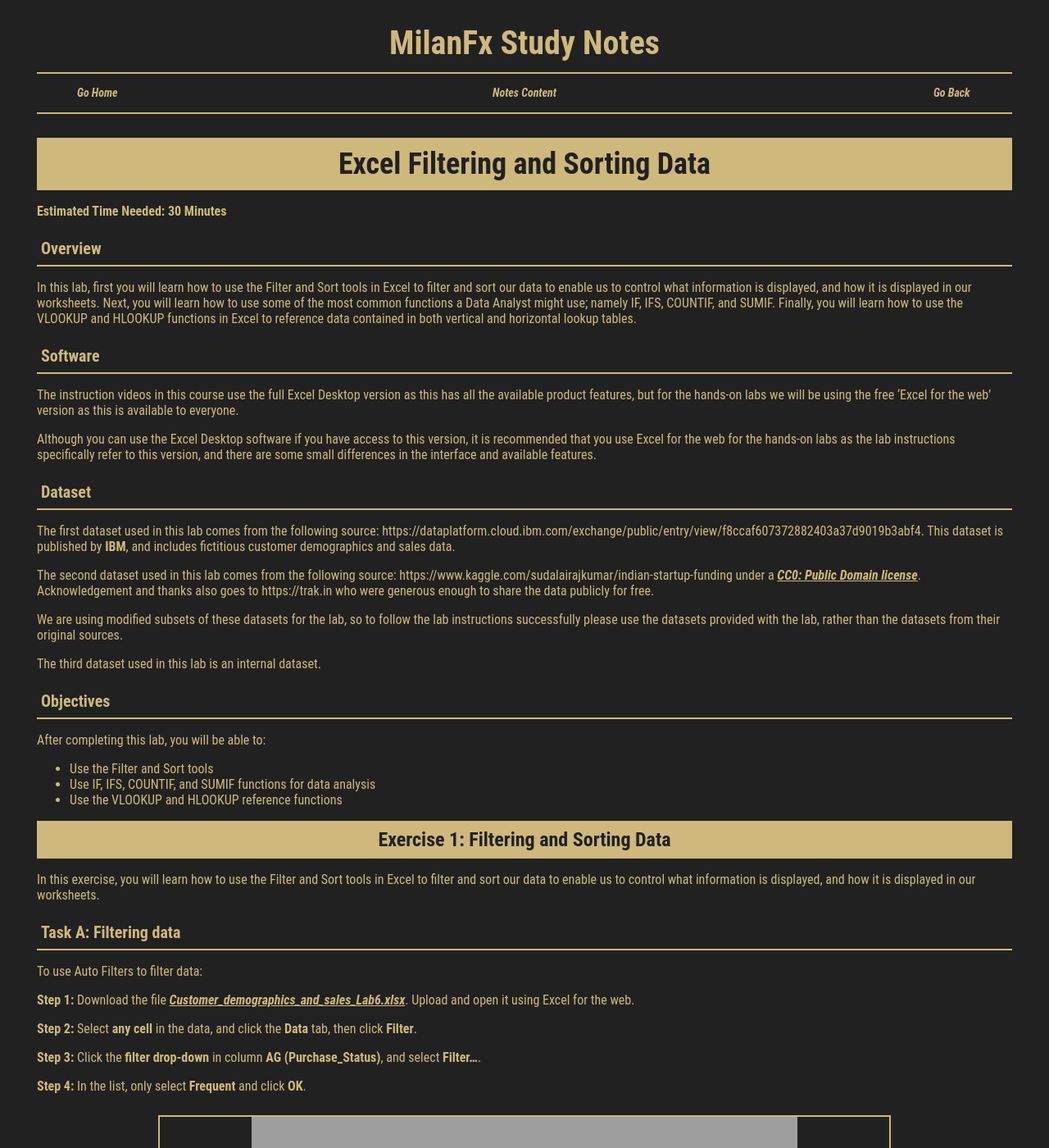
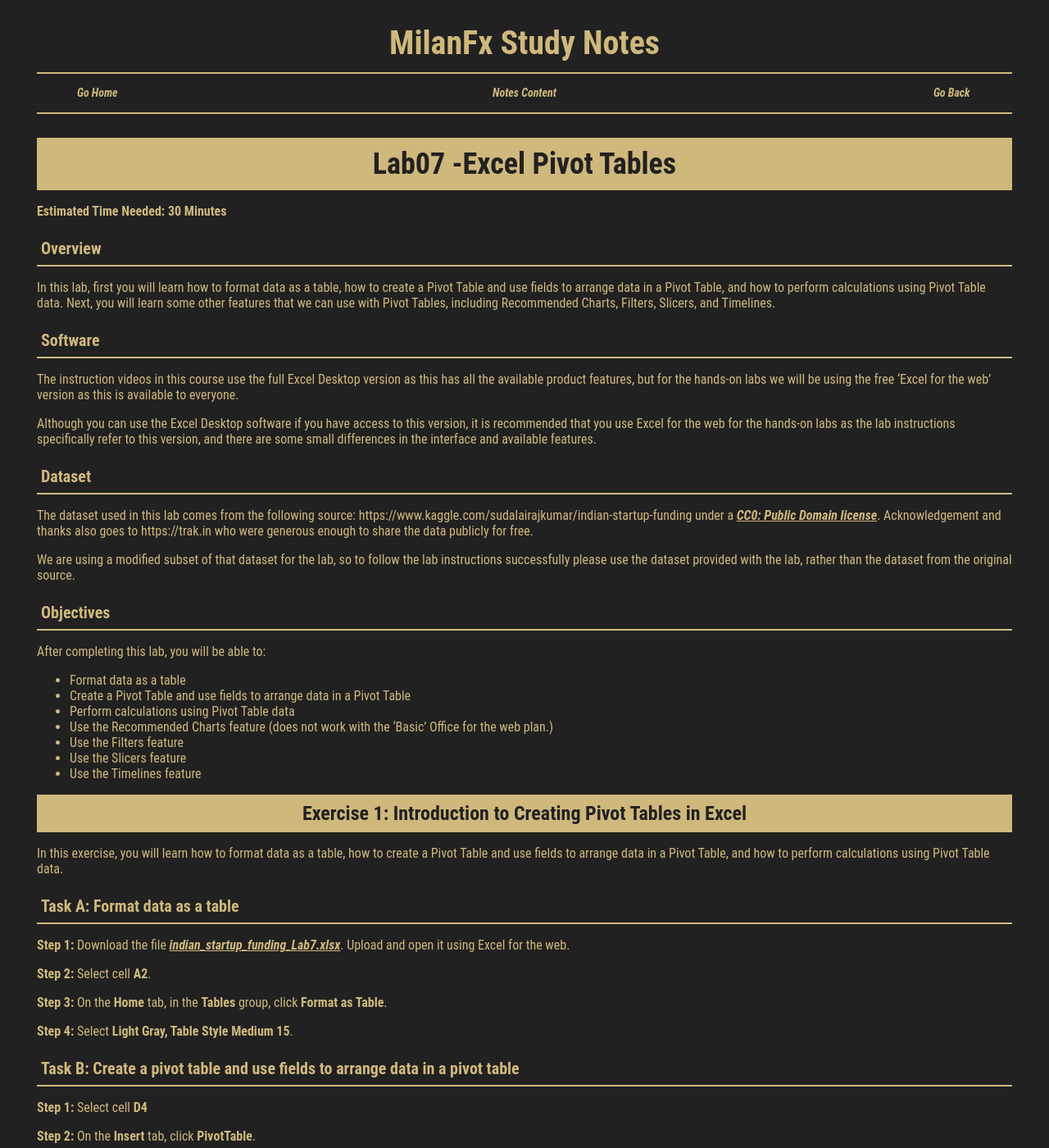
Before and after one commit to milanfx/milanfx.github.io, a Jekyll site: the page built from test.md, in a window 1280 px wide and 1400 px high. Shown: the whole window at 82% size. Built offline with Jekyll 4.4.1, drawn with Linux system fonts in a browser that asks for light colours; our own code applies the rules of GitHub Pages for plain Markdown files; some of the changed text lies outside the part shown; grey boxes are pictures that could not be loaded.

Commit message:
Update test.md

```diff
--- a/test.md
+++ b/test.md
@@ -1,19 +1,15 @@
 ---
 layout: page
-title: Milanfx Study Notes
-permalink: /xxx/
+permalink: /BI02Lab07/
 ---
 
-
-
-
-# Excel Filtering and Sorting Data
+# Lab07 -Excel Pivot Tables
 
 **Estimated Time Needed: 30 Minutes**
 
 ### Overview
 
-In this lab, first you will learn how to use the Filter and Sort tools in Excel to filter and sort our data to enable us to control what information is displayed, and how it is displayed in our worksheets. Next, you will learn how to use some of the most common functions a Data Analyst might use; namely IF, IFS, COUNTIF, and SUMIF. Finally, you will learn how to use the VLOOKUP and HLOOKUP functions in Excel to reference data contained in both vertical and horizontal lookup tables.
+In this lab, first you will learn how to format data as a table, how to create a Pivot Table and use fields to arrange data in a Pivot Table, and how to perform calculations using Pivot Table data. Next, you will learn some other features that we can use with Pivot Tables, including Recommended Charts, Filters, Slicers, and Timelines.
 
 ### Software
 
@@ -23,184 +19,150 @@
 
 ### Dataset
 
-The first dataset used in this lab comes from the following source: https://dataplatform.cloud.ibm.com/exchange/public/entry/view/f8ccaf607372882403a37d9019b3abf4. This dataset is published by **IBM**, and includes fictitious customer demographics and sales data.
-
-The second dataset used in this lab comes from the following source: https://www.kaggle.com/sudalairajkumar/indian-startup-funding under a **[CC0: Public Domain license](https://creativecommons.org/publicdomain/zero/1.0/)**.
+The dataset used in this lab comes from the following source: https://www.kaggle.com/sudalairajkumar/indian-startup-funding under a **[CC0: Public Domain license](https://creativecommons.org/publicdomain/zero/1.0/)**.
 Acknowledgement and thanks also goes to https://trak.in who were generous enough to share the data publicly for free.
 
-We are using modified subsets of these datasets for the lab, so to follow the lab instructions successfully please use the datasets provided with the lab, rather than the datasets from their original sources.
-
-The third dataset used in this lab is an internal dataset.
+We are using a modified subset of that dataset for the lab, so to follow the lab instructions successfully please use the dataset provided with the lab, rather than the dataset from the original source.
 
 ### Objectives
 
 After completing this lab, you will be able to:
 
-- Use the Filter and Sort tools
-- Use IF, IFS, COUNTIF, and SUMIF functions for data analysis
-- Use the VLOOKUP and HLOOKUP reference functions
+- Format data as a table
+- Create a Pivot Table and use fields to arrange data in a Pivot Table
+- Perform calculations using Pivot Table data
+- Use the Recommended Charts feature (does not work with the 'Basic' Office for the web plan.)
+- Use the Filters feature
+- Use the Slicers feature
+- Use the Timelines feature
 
-## Exercise 1: Filtering and Sorting Data
+## Exercise 1: Introduction to Creating Pivot Tables in Excel
 
-In this exercise, you will learn how to use the Filter and Sort tools in Excel to filter and sort our data to enable us to control what information is displayed, and how it is displayed in our worksheets.
+In this exercise, you will learn how to format data as a table, how to create a Pivot Table and use fields to arrange data in a Pivot Table, and how to perform calculations using Pivot Table data.
 
-### Task A: Filtering data
+### Task A: Format data as a table
 
-To use Auto Filters to filter data:
+**Step 1:** Download the file **[indian_startup_funding_Lab7.xlsx](https://cf-courses-data.s3.us.cloud-object-storage.appdomain.cloud/IBMDeveloperSkillsNetwork-DA0130EN-SkillsNetwork/Hands-on%20Labs/Lab%207%20-%20Using%20Pivot%20Tables/indian_startup_funding_Lab7.xlsx)**. Upload and open it using Excel for the web.
 
-**Step 1:** Download the file **[Customer_demographics_and_sales_Lab6.xlsx](https://cf-courses-data.s3.us.cloud-object-storage.appdomain.cloud/IBMDeveloperSkillsNetwork-DA0130EN-SkillsNetwork/Hands-on%20Labs/Lab%206%20-%20Filtering%20and%20Sorting%20Data%20using%20Functions%20for%20Data%20Analysis/Customer_demographics_and_sales_Lab6.xlsx)**. Upload and open it using Excel for the web.
+**Step 2:** Select cell **A2**.
 
-**Step 2:** Select **any cell** in the data, and click the **Data** tab, then click **Filter**.
+**Step 3:** On the **Home** tab, in the **Tables** group, click **Format as Table**.
 
-**Step 3:** Click the **filter drop-down** in column **AG (Purchase_Status)**, and select **Filter...**.
+**Step 4:** Select **Light Gray, Table Style Medium 15**.
 
-**Step 4:** In the list, only select **Frequent** and click **OK**.
+### Task B: Create a pivot table and use fields to arrange data in a pivot table
 
-<div align="center"><div style="display: inline-grid; border: 2px solid var(--word); margin:10px 0px;"><img src="https://cf-courses-data.s3.us.cloud-object-storage.appdomain.cloud/IBMDeveloperSkillsNetwork-DA0130EN-SkillsNetwork/Hands-on%20Labs/Lab%206%20-%20Filtering%20and%20Sorting%20Data%20using%20Functions%20for%20Data%20Analysis/images/1.A.4.png" style="width:890px; max-height:500px; object-fit:contain;"></div></div>
+**Step 1:** Select cell **D4**
 
-**Step 5:** Click the **filter drop-down** in the column **AG**, and click **Clear Filter From “Purchase_Status”**.
+**Step 2:** On the **Insert** tab, click **PivotTable**.
 
-<div align="center"><div style="display: inline-grid; border: 2px solid var(--word); margin:10px 0px;"><img src="https://cf-courses-data.s3.us.cloud-object-storage.appdomain.cloud/IBMDeveloperSkillsNetwork-DA0130EN-SkillsNetwork/Hands-on%20Labs/Lab%206%20-%20Filtering%20and%20Sorting%20Data%20using%20Functions%20for%20Data%20Analysis/images/1.A.5.png" style="width:890px; max-height:500px; object-fit:contain;"></div></div>
+**Step 3:** Click **OK**.
 
-**Step 6:** Click the **filter drop-down** in column **AE (T_Type)**, and select **Filter...**.
+<div align="center"><div style="display: inline-grid; border: 2px solid var(--word); margin:10px 0px;"><img src="https://cf-courses-data.s3.us.cloud-object-storage.appdomain.cloud/IBMDeveloperSkillsNetwork-DA0130EN-SkillsNetwork/Hands-on%20Labs/Lab%207%20-%20Using%20Pivot%20Tables/images/1.B.3.png" style="width:890px; max-height:500px; object-fit:contain;"></div></div>
 
-**Step 7:** In the list, only select **Cancelled** and click **OK**.
+**Step 4:** Double-click **Sheet1**, type **Pivot1** and click **OK**.
 
-**Step 8:** Click the **filter drop-down** in column **AF (Purchase_Touchpoint)**, and select **Filter...**.
+**Step 5:** In the fields list, drag **Industry Vertical** to **Rows**.
 
-**Step 9:** In the list, only select **Desktop** and click **OK**.
+**Step 6:** In the fields list, drag **City Location** to **Rows** above **Industry Vertical**.
 
-**Step 10:** On the **Data** tab, click **Clear**.
+**Step 7:** In the fields list, drag **Startup Name** to **Rows** below **Industry Vertical**.
 
-<div align="center"><div style="display: inline-grid; border: 2px solid var(--word); margin:10px 0px;"><img src="https://cf-courses-data.s3.us.cloud-object-storage.appdomain.cloud/IBMDeveloperSkillsNetwork-DA0130EN-SkillsNetwork/Hands-on%20Labs/Lab%206%20-%20Filtering%20and%20Sorting%20Data%20using%20Functions%20for%20Data%20Analysis/images/1.A.10.png" style="width:890px; max-height:500px; object-fit:contain;"></div></div>
+**Step 8:** In the fields list, drag **Amount in USD** to **Values**.
 
-To use Custom Filters to filter data:
+**Step 9:** Use the drop down arrow for the **City Location** and Sort By Value  in descending order (Largest to smallest) by the **Count of Amount in USD**.
 
-- a. Click the **filter drop-down** in column **AD (Order_Value)**, then **Number Filters>Top 10...**.
+<div align="center"><div style="display: inline-grid; border: 2px solid var(--word); margin:10px 0px;"><img src="https://cf-courses-data.s3.us.cloud-object-storage.appdomain.cloud/IBMDeveloperSkillsNetwork-DA0130EN-SkillsNetwork/images/sorting1.png" style="width:890px; max-height:500px; object-fit:contain;"></div></div>
 
-- b. Change the value from **10 to 50** and Click **OK**.
+<div align="center"><div style="display: inline-grid; border: 2px solid var(--word); margin:10px 0px;"><img src="https://cf-courses-data.s3.us.cloud-object-storage.appdomain.cloud/IBMDeveloperSkillsNetwork-DA0130EN-SkillsNetwork/images/sorting2.png" style="width:890px; max-height:500px; object-fit:contain;"></div></div>
 
-- c. Click the **filter drop-down** in the column **AD**, and click **Clear Filter From “Order_Value”**.
+**Step 10:** In the ribbon, select the **PivotTable** tab, click **Settings**, then in the **PivotTable Settings** pane, under **Layout**, select **Single column**.
 
-### Task B: Sorting data
+**Step 11:** Right-click on the row label Amritsar and select **Expand/Collapse** and **Collapse Entire Field**.
 
-**Step 1:** On the **Data** tab, click Custom Sort to open a dialog box like below.
+<div align="center"><div style="display: inline-grid; border: 2px solid var(--word); margin:10px 0px;"><img src="https://cf-courses-data.s3.us.cloud-object-storage.appdomain.cloud/IBMDeveloperSkillsNetwork-DA0130EN-SkillsNetwork/images/collapse.png" style="width:890px; max-height:500px; object-fit:contain;"></div></div>
 
-<div align="center"><div style="display: inline-grid; border: 2px solid var(--word); margin:10px 0px;"><img src="https://cf-courses-data.s3.us.cloud-object-storage.appdomain.cloud/IBMDeveloperSkillsNetwork-DA0130EN-SkillsNetwork/Hands-on%20Labs/Lab%206%20-%20Filtering%20and%20Sorting%20Data%20using%20Functions%20for%20Data%20Analysis/images/2.B.1.png" style="width:890px; max-height:500px; object-fit:contain;"></div></div>
+### Task C: Perform a simple calculation in a pivot table
 
-**Step 2:** Click the **Column drop-down** of row **Sort By**, select **Order_Ship_Date**.
+**Step 1:** In the **PivotTable Fields** pane, in the **Values** section, click the drop-down arrow next to **Count of Amount in USD**, and click **Value Field Settings**.
 
-**Step 3:** Click the **Order drop-down** of row **Sort By**, select **Sort Ascending**.
+**Step 2:** Select **Summarize value field by - Sum**.
 
-**Step 4:** Click **Add**.
+<div align="center"><div style="display: inline-grid; border: 2px solid var(--word); margin:10px 0px;"><img src="https://cf-courses-data.s3.us.cloud-object-storage.appdomain.cloud/IBMDeveloperSkillsNetwork-DA0130EN-SkillsNetwork/Hands-on%20Labs/Lab%207%20-%20Using%20Pivot%20Tables/images/1.C.2.png" style="width:890px; max-height:500px; object-fit:contain;"></div></div>
 
-**Step 5:** Click the **Column drop-down** of row **Then By**, select **Order_Value**.
+**Step 3:** Click **OK**.
 
-**Step 6:** Click the **Order drop-down** of row **Then By**, select **Sort Descending**.
+**Step 4:** Select the column called **Sum of Amount in USD** and then on the **Home** tab, select **Accounting Number Format - $ English (United States)**.
 
-**Step 7:** Click **OK**.
+## Exercise 2: Pivot Table Features
 
-## Exercise 2: Useful Functions for Data Analysis
+In this exercise, you will learn some other features that we can use with Pivot Tables, including Recommended Charts, Filters, Slicers, and Timelines.
 
-In this exercise, you will learn how to use some of the most common functions a Data Analyst might use; namely IF, IFS, COUNTIF, and SUMIF.
+- **NOTE:** The 'Recommended Charts' feature only works with 'full' Office for the web plans (those plans that come with an Office 365 subscription). Recommended Charts do not work with the 'basic' plan that comes with a Microsoft Account.
 
-### Task A: Use of IF to apply one condition
+### Task A: Use of the Recommended Charts feature (Optional: If you have a full Office for the web plan)
 
-**Step 1:** Select column **AF**, right-click, **Insert**.
+**Step 1:** Switch to worksheet **indian-startup-funding**.
 
-**Step 2:** In cell **AF1**, type **Complete?**.
+**Step 2:** Select column **F (City Location)**.
 
-**Step 3:** In cell **AF2**, type **=IF(AE2="Complete","Yes","No")** and press Enter.
+**Step 3:** On the **Insert** tab, select **Recommended Charts**.
 
-**Step 4:** Double-click the **Fill Handle of AF2** to copy down the column.
+**Step 4:** Click **+ Insert PivotChart**.
 
-### Task B: Use of Nested IF to apply multiple conditions
+<div align="center"><div style="display: inline-grid; border: 2px solid var(--word); margin:10px 0px;"><img src="https://cf-courses-data.s3.us.cloud-object-storage.appdomain.cloud/IBMDeveloperSkillsNetwork-DA0130EN-SkillsNetwork/Hands-on%20Labs/Lab%207%20-%20Using%20Pivot%20Tables/images/2.A.4.png" style="width:890px; max-height:500px; object-fit:contain;"></div></div>
 
-**Step 1:** Select column **AE**, right-click, **Insert**.
+**Step 5:** Switch to worksheet **indian-startup-funding** again.
 
-**Step 2:** In cell **AE1**, type **Order Size (IF)**.
+**Step 6:** Select column **C, D, E**.
 
-**Step 3:** In cell **AE2**, type **=IF(AD2>300,"Large",IF(AD2>100,"Medium",IF(AD2>0,"Small")))** and press **Enter**.
+**Step 7:** On the **Insert** tab, select **Recommended Charts**.
 
-**Step 4:** Double-click the **Fill Handle of AE2** to copy down the column.
+**Step 8:** Choose the recommended chart, and click **+ Insert PivotChart**.
 
-### Task C: Use of IFS to apply multiple conditions (alternative of Nested IF)
+<div align="center"><div style="display: inline-grid; border: 2px solid var(--word); margin:10px 0px;"><img src="https://cf-courses-data.s3.us.cloud-object-storage.appdomain.cloud/IBMDeveloperSkillsNetwork-DA0130EN-SkillsNetwork/Hands-on%20Labs/Lab%207%20-%20Using%20Pivot%20Tables/images/recommend1.png" style="width:890px; max-height:500px; object-fit:contain;"></div></div>
 
-**Step 1:** Select column **AE**, right-click, **Insert**.
+### Task B: Use of the Filters feature
 
-**Step 2:** In cell **AE1**, type **Order Size (IFS)**.
+**Step 1:** Switch to worksheet **Pivot1**.
 
-**Step 3:** In cell **AE2**, type **=IFS(AD2>300,"Large",AD2>100,"Medium",AD2>0,"Small")** and press **Enter**.
+**Step 2:** In the Pivot Table, click the **Row Labels** arrow.
 
-**Step 4:** Double-click the **Fill Handle of AE2** to copy down the column.
+**Step 3:** Select **City Location**, then **Filter...**.
 
-### Task D: Use of COUNTIF to count the number of cells that meet a specified criterion
+**Step 4:** Just select **Burnsville**, **Delhi**, **New York**, then click **OK** to display the amounts for startups in these three cities only.
 
-**Step 1:** Select cell **BX2** and type **count VISA card**.
+**Step 5:** In the Pivot Table, click the **Row Labels** arrow.
 
-**Step 2:** Select cell **BY2** and type **=COUNTIF(N2:N195,"VISA")** and press **Enter**.
+**Step 6:** Select **City Location**, then click **Clear Filter From 'City Location'** to display the startups in all cities again.
 
-### Task E: Use of SUMIF function to sum the values within a specified range that meet a specified criterion
+### Task C: Use of the Slicers feature
 
-**Step 1:** Select cell **BX3** and type **sum Large order**.
+**Step 1:** Download the file **[indian_startup_funding_Lab7_with_slicers_timelines.xlsx](https://cf-courses-data.s3.us.cloud-object-storage.appdomain.cloud/IBMDeveloperSkillsNetwork-DA0130EN-SkillsNetwork/Hands-on%20Labs/Lab%207%20-%20Using%20Pivot%20Tables/indian_startup_funding_Lab7_with_slicers_timelines.xlsx)**. Upload and open it using Excel for the web.
 
-**Step 2:** Select cell **BY3** and type **=SUMIF(AE2:AE195,"Large", AD2:AD195)** and press **Enter**.
+**Step 2:** Switch to worksheet **Pivot1** if you are not there.
 
-- Formula: **=SUMIF(range, criteria, [sum range])**.
+**Step 3:** In the **City Location** slicer, select **Burnsville**, then **Delhi**, then **New York**.
 
-### Task F: Use of SUMIFS function to sum the values within a specified range that meet multiple specified criteria
+**Step 4:** To filter by multiple selection in the **City Location** slicer, with **New York** still selected, press **CTRL** and select **Burnsville**, and then **Delhi**.
 
-**Step 1:** Select cell **BX4** and type **sum Large order with Baby Gen**.
+**Step 5:** To filter using more than one slicer, in the **Investors Name** slicer, select **Amour Infrastructure**, then press **CTRL** and select **Westbridge Capital**, and then **Breakthrough Energy Ventures**.
 
-**Step 2:** Select cell **BY4** and type **=SUMIFS(AD2:AD195, AE2:AE195,"Large", AL2:AL195,"BABY_BOOMERS")** and press **Enter**.
+**Step 6:** In the **City Location** slicer, click the **Clear Filter** button, then in the **Investors Name** slicer, click the **Clear Filter** button.
 
-- Formula: **=SUMIFS ([sum range], range1, criteria1, range2, criteria2, ...)**.
+### Task D: Use of the Timelines feature
 
-## Exercise 3: Using the VLOOKUP and HLOOKUP Functions
+**Step 1:** In the Date timeline, click **top right drop-down** and select **DAYS**, then scroll **left and right**.
 
-In this exercise, you will learn how to use the VLOOKUP and HLOOKUP functions in Excel to reference data contained in both vertical and horizontal lookup tables.
+<div align="center"><div style="display: inline-grid; border: 2px solid var(--word); margin:10px 0px;"><img src="https://cf-courses-data.s3.us.cloud-object-storage.appdomain.cloud/IBMDeveloperSkillsNetwork-DA0130EN-SkillsNetwork/Hands-on%20Labs/Lab%207%20-%20Using%20Pivot%20Tables/images/2.D.1.png" style="width:890px; max-height:500px; object-fit:contain;"></div></div>
 
-### Task A: Use of VLOOKUP to look up data in a table organized vertically
+**Step 2:** In the Date timeline, click **top right drop-down** and select **QUARTERS**.
 
-**Step 1:** Download the file **[indian_startup_funding_Lab6.xlsx](https://cf-courses-data.s3.us.cloud-object-storage.appdomain.cloud/IBMDeveloperSkillsNetwork-DA0130EN-SkillsNetwork/Hands-on%20Labs/Lab%206%20-%20Filtering%20and%20Sorting%20Data%20using%20Functions%20for%20Data%20Analysis/indian_startup_funding_Lab6.xlsx)**. Upload and open it using Excel for the web.
+**Step 3:** In the Date Timeline, select **2019 Q1**, then drag **2019 Q1 to 2019 Q3**.
 
-**Step 2:** In cell **K2,L2,M2,** type **VLOOKUP, Startup Name, Amount in USD** respectively.
+**Step 4:** In the Date timeline, click the **Clear Filter** icon.
 
-**Step 3:** Select and copy cells from **C9 to C15** and paste in cell **L3**.
-
-**Step 4:** In cell **M3**, type **=VLOOKUP(L3, C2:I113, 7, FALSE)** and press **Enter**.
-
-- Formula: **=VLOOKUP (value, table, col_index, [range_lookup])**.
-
-**Step 5:** Hover over the bottom-right corner of cell **M3**, and drag the Fill Handle down to the cell **M9**.
-
-**Step 6:** Select cells from **M3 to M9** and **select Number Format>Currency**.
-
-<div align="center"><div style="display: inline-grid; border: 2px solid var(--word); margin:10px 0px;"><img src="https://cf-courses-data.s3.us.cloud-object-storage.appdomain.cloud/IBMDeveloperSkillsNetwork-DA0130EN-SkillsNetwork/Hands-on%20Labs/Lab%206%20-%20Filtering%20and%20Sorting%20Data%20using%20Functions%20for%20Data%20Analysis/images/3.A.png" style="width:890px; max-height:500px; object-fit:contain;"></div></div>
-
-### Task B: Use of HLOOKUP to look up data in a table organized horizontally
-
-**Step 1:** Download the file **[Personal_Monthly_Expenditure_Lab6.xlsx](https://cf-courses-data.s3.us.cloud-object-storage.appdomain.cloud/IBMDeveloperSkillsNetwork-DA0130EN-SkillsNetwork/Hands-on%20Labs/Lab%206%20-%20Filtering%20and%20Sorting%20Data%20using%20Functions%20for%20Data%20Analysis/Personal_Monthly_Expenditure_Lab6.xlsx)**. Upload and open it using Excel for the web.
-
-**Step 2:** In cell **J2,K2,L2,M2,** type **HLOOKUP, Month, Food & Dining, Health & Fitness** respectively.
-
-**Step 3:** Select and copy cells from **A10 to A12** and paste in cell **K3**.
-
-**Step 4:** In cell **L3**, type **=HLOOKUP(D1, A1:H14, 10, FALSE)** and press **Enter**.
-
-- Formula: **=HLOOKUP (value, table, row_index, [range_lookup])**.
-
-**Step 5:** Hover over the bottom-right corner of cell **L3**, and drag the Fill Handle down to the cell **L5**.
-
-**Step 6:** Select cells from **L3 to L5** and **select Number Format>Currency**.
-
-**Step 7:** In cell **M3**, type **=HLOOKUP(G1, A1:H14, 10, FALSE)** and press **Enter**.
-
-**Step 8:** Hover over the bottom-right corner of cell **M3**, and drag the Fill Handle down to the cell **M5**.
-
-**Step 9:** Select cells from **M3 to M5** and **select Number Format>Currency**.
-
-<div align="center"><div style="display: inline-grid; border: 2px solid var(--word); margin:10px 0px;"><img src="https://cf-courses-data.s3.us.cloud-object-storage.appdomain.cloud/IBMDeveloperSkillsNetwork-DA0130EN-SkillsNetwork/Hands-on%20Labs/Lab%206%20-%20Filtering%20and%20Sorting%20Data%20using%20Functions%20for%20Data%20Analysis/images/3.B.png" style="width:890px; max-height:500px; object-fit:contain;"></div></div>
+**Step 5:** In the Date timeline, click **top right drop-down** and select **YEARS**, then select **2020** only.
 
 **Congratulations!**
 
```
